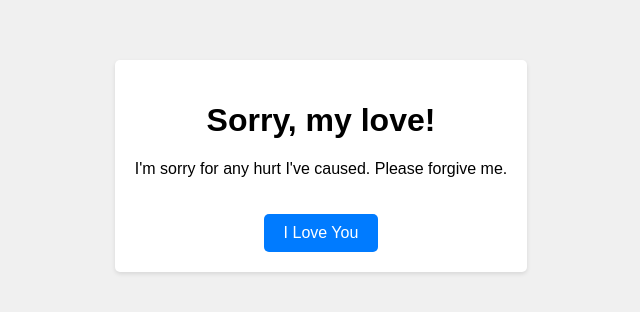
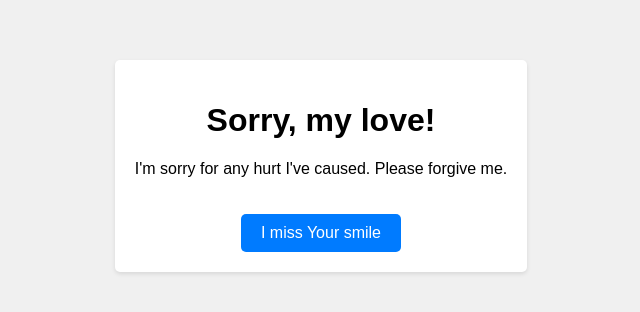
Before and after one commit to smartynaitik02/19th_project, a plain HTML site: page index.html in a window 1280 px wide. Shown: the part 234-546 px from the top of the page, without its empty margins (319-959 px from the left). Drawn offline with Linux system fonts and the light colour scheme.

Commit message:
Update index.html

```diff
--- a/index.html
+++ b/index.html
@@ -48,7 +48,7 @@ body {
   <div class="message">
     <h1>Sorry, my love!</h1>
     <p>I'm sorry for any hurt I've caused. Please forgive me.</p>
-    <a href="#" class="button">I Love You</a>
+    <a href="#" class="button">I miss Your smile</a>
   </div>
 </div>
 </body>
```
